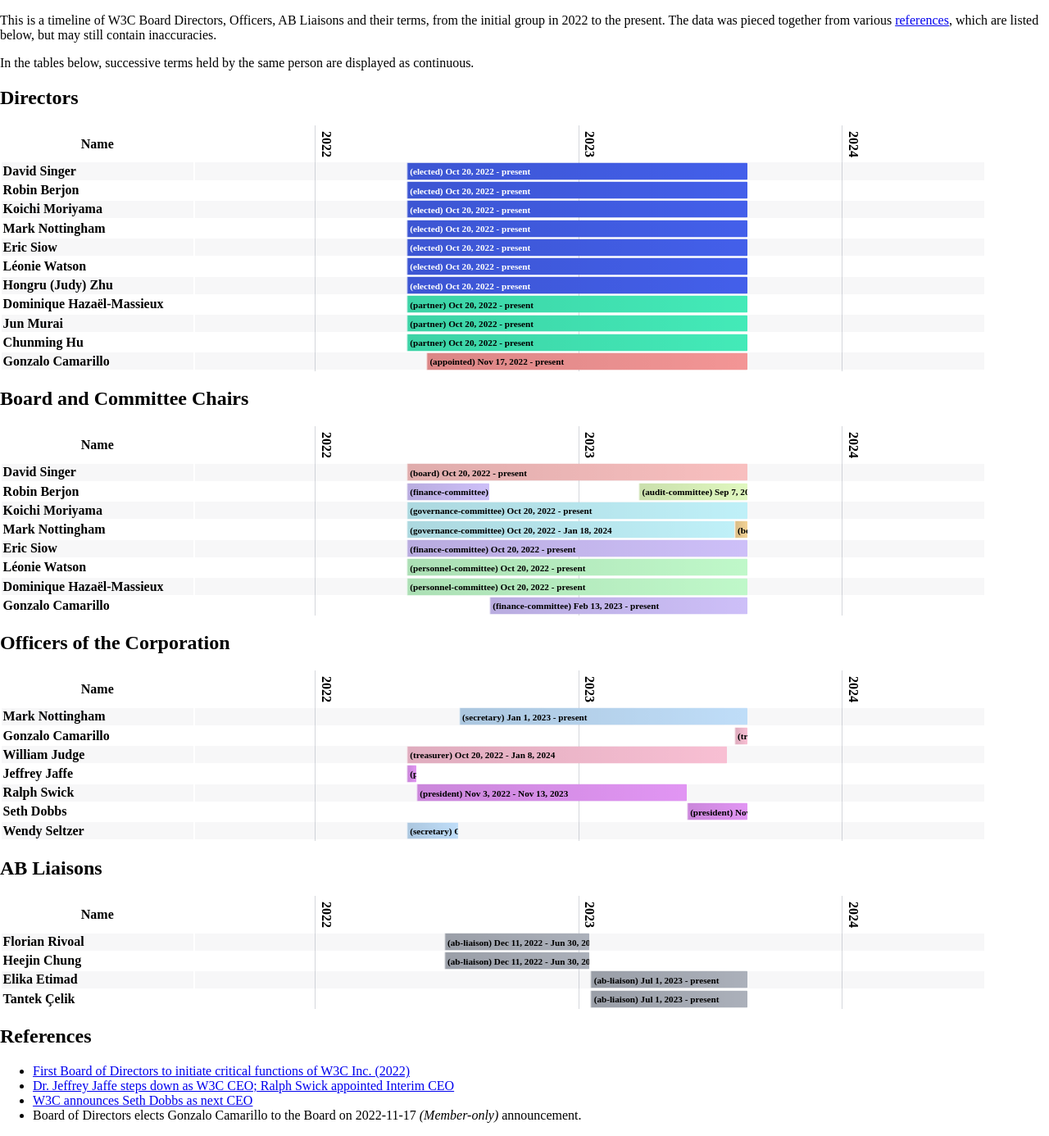
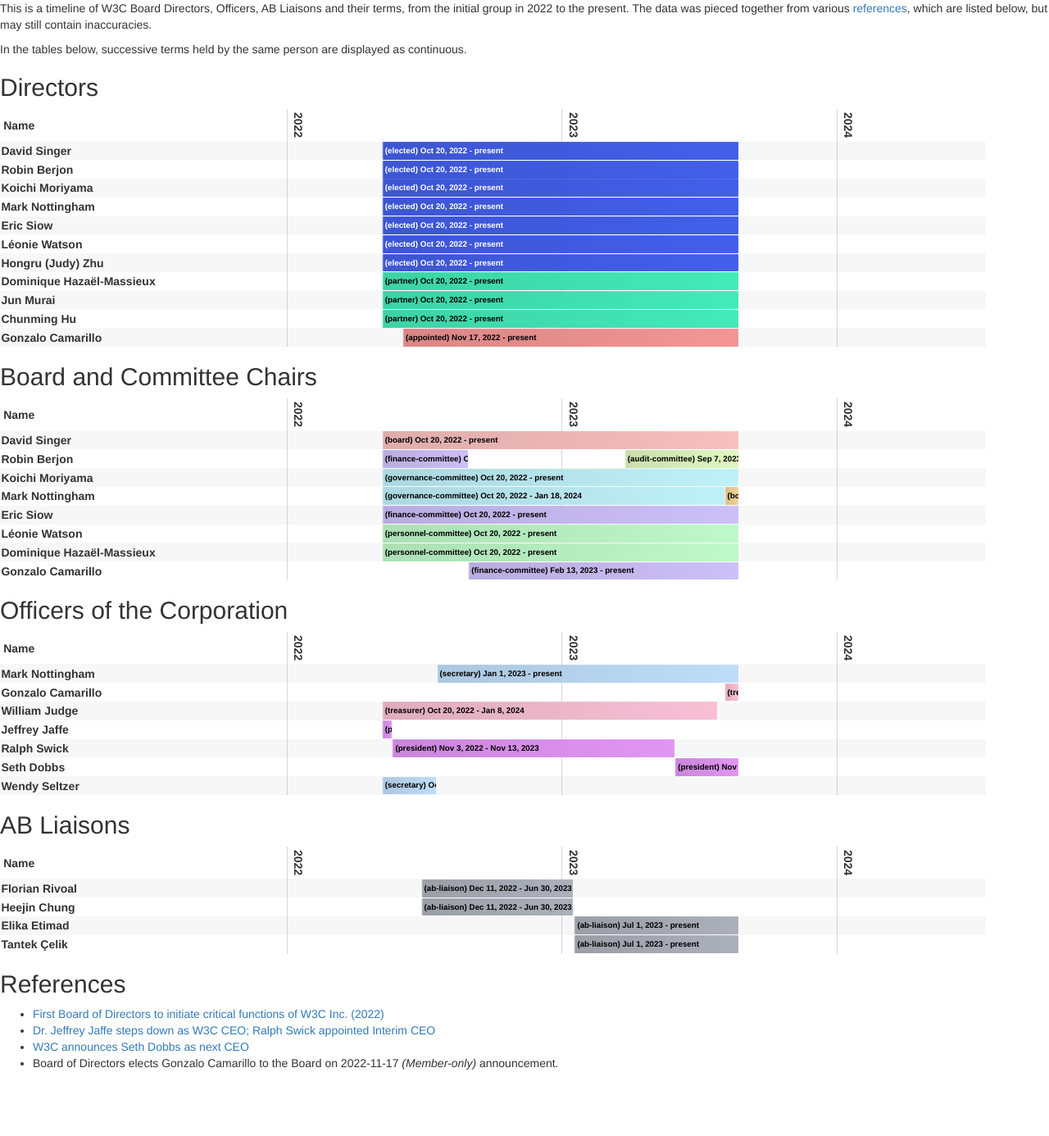
Before and after one commit to ianbjacobs/history-test-202402, a Jekyll site: the page built from history/index.md, in a window 1280 px wide. Shown: the whole page at 82% size. Built offline with Jekyll 4.4.1, drawn with Linux system fonts in a browser that asks for light colours; nearby versions of some CDN libraries; library files that are not in the unit come from our copies; after the commit the page ends 1317 px from its top, so only the background shows below that.

Commit message:
try bootstrap and jquery

```diff
--- a/_layouts/members.html
+++ b/_layouts/members.html
@@ -10,8 +10,13 @@
 			margin: 0;
 		}
 	</style>
+	<link href="/node_modules/bootstrap/dist/css/bootstrap.min.css" rel="stylesheet">
 </head>
 <body>
-	{{ content }}
+  {{ content }}
+
+    <script src="/node_modules/jquery/dist/jquery.min.js"></script>
+    <script src="/node_modules/bootstrap/dist/js/bootstrap.min.js"></script>
+
 </body>
 </html>
```
